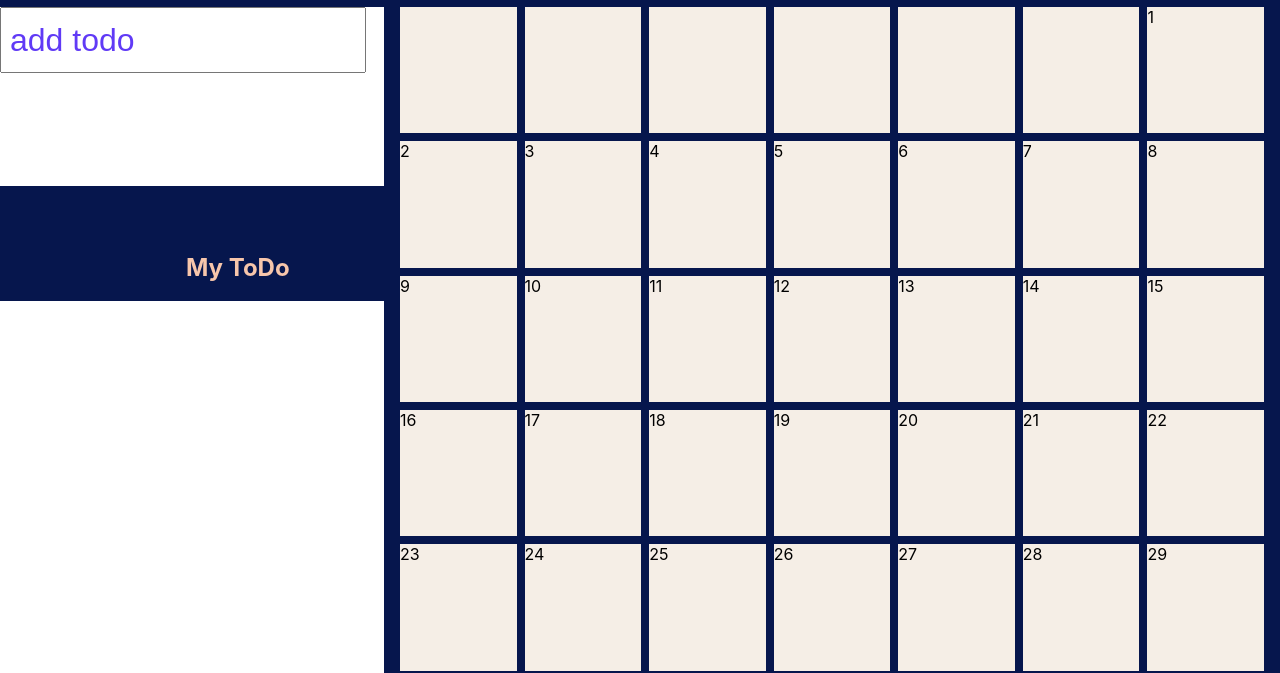
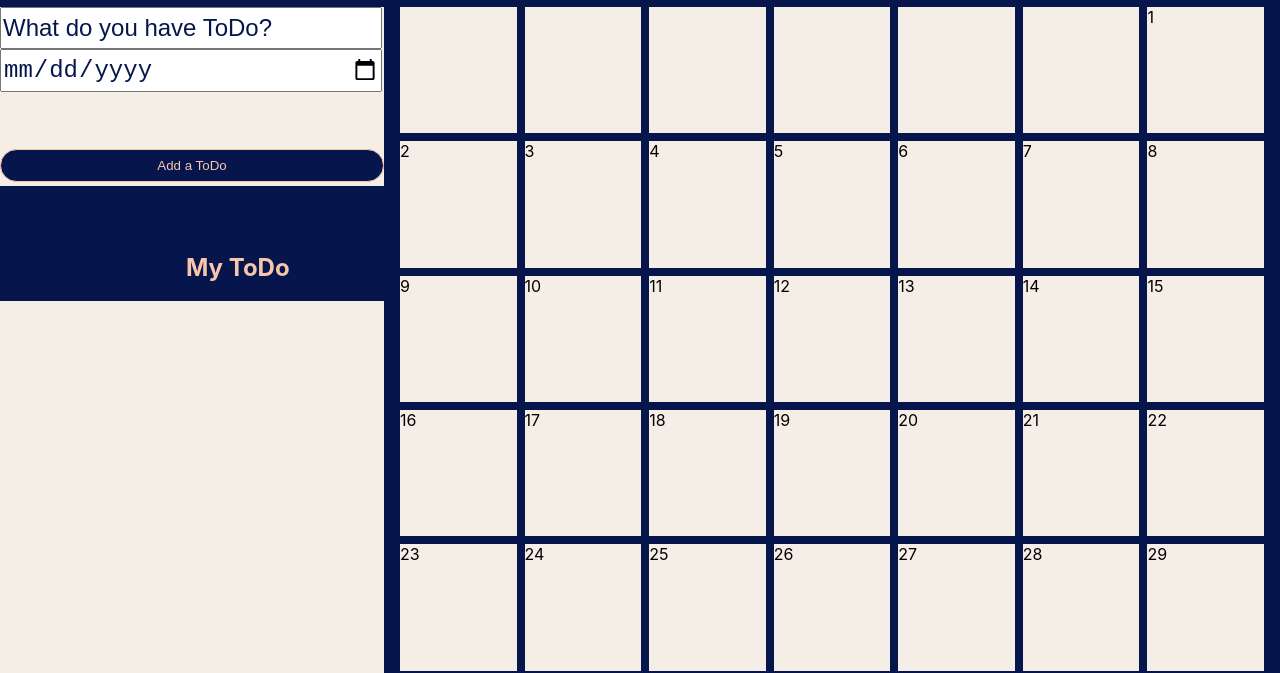
Before and after one commit to Fluffinator97/ToDo, a plain HTML site: page index.html in a window 1280 px wide. Shown: the part 150-823 px from the top of the page. Drawn offline with Linux system fonts and the light colour scheme.

Commit message:
gav lite design till addbutton

```diff
--- a/index.html
+++ b/index.html
@@ -34,8 +34,9 @@
             </div>
 
             <form class="add-items">
-                <input type="text" placeholder="add todo" id="input" required>
-                <button class="add_button" onclick="addNewToDo()"></button>
+                <input type="text" placeholder="What do you have ToDo?" id="input" required>
+                <input type="date">
+                <button class="add_button" onclick="addNewToDo()">Add a ToDo</button>
             </form>
         </div>
 
--- a/style.css
+++ b/style.css
@@ -27,13 +27,13 @@ p{
 }
 .newToDoWrapper {
     grid-area: nTDW;
-    background-color: white;
+    background-color: #F5EEE6;
     width: 100%;
     display: block;
     margin-top: 0.6rem;
 }
 ::placeholder{
-    color:rgb(96, 58, 246);
+    color: #06164d;
 }
 .newToDo {
     display: flex;
@@ -43,13 +43,7 @@ p{
     width: 100%;
 }
 
-.todo-list input {
-    opacity:0;
-    position: absolute;
-    height: 42px;
-    z-index:100;
-    padding-left:30rem;
-}
+
 
 .todo-list input + label:before {
     content: '⬜️';
@@ -61,20 +55,26 @@ p{
 }
 
 .add-items input {
-    display: flex;
-    width: 90%;
-    padding: 0.8rem 0.5rem;
-    font-size: 2rem;
+    width: 98%;
+    padding: 5px 1px;
+    font-size: 1.5rem;
     outline: none;
+    color:#06164d;
 }
 .add_button{
     width:100%;
     position: relative;
-    top: 1.5rem;
+    top: 3.6rem;
     padding: 0.5rem;
-    border: none;
-    background: white;
+    border: 1px solid #F7C6AB;
+    border-radius: 25px;
+    background: #06164d;
+    cursor: pointer;
+    color: #F7C6AB;
+    transition: all 1.5s;
+
 }
+
 
 .add_button:hover{
     background:#F7C6AB;
@@ -99,7 +99,7 @@ p{
 .myToDo {
     grid-area: mTD;
     width:100% ;
-    background-color: white;
+    background-color: #F5EEE6;
     /* overflow: scroll; */
     display: block;
     margin-top: 3rem;
```
